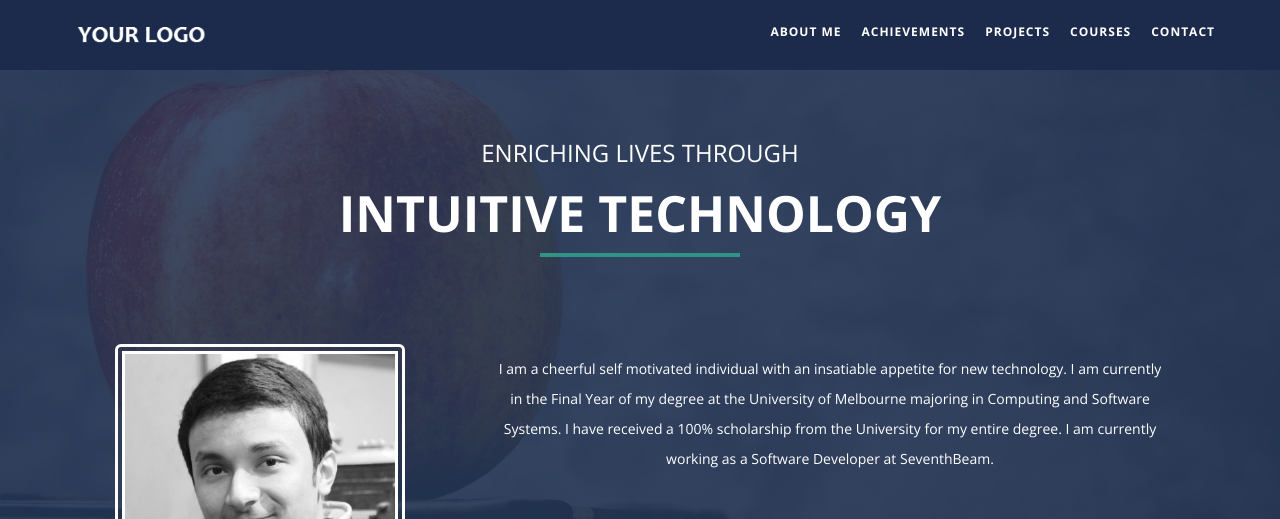
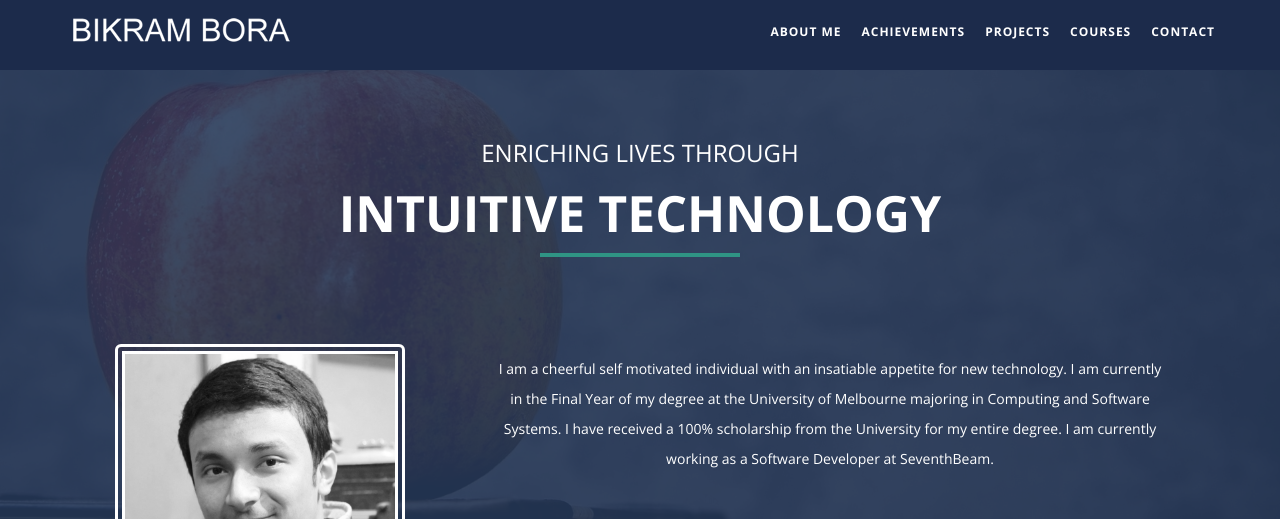
Before and after one commit to bikrambora/profile, a plain HTML site: page index.html in a window 1280 px wide. Shown: the top 519 px of the page. Drawn offline with nearby package versions, Linux system fonts and the light colour scheme.

Commit message:
done for today

```diff
--- a/index.html
+++ b/index.html
@@ -27,7 +27,7 @@
                     <span class="icon-bar"></span>
                     <span class="icon-bar"></span>
                 </button>
-                <a class="navbar-brand" href="#"><img class="logo-custom" src="assets/img/logo180-50.png" alt=""  /></a>
+                <a class="navbar-brand" href="#"><img class="logo-custom" src="assets/img/nameLogo.png" alt=""  /></a>
             </div>
             <div class="navbar-collapse collapse move-me">
                 <ul class="nav navbar-nav navbar-right">
```
Also changed, not shown: assets/img/Social/facebook-icon.png, assets/img/Social/github-icon.png, assets/img/Social/linkedin-icon.png, assets/img/Social/twitter-icon.png, assets/img/Social/youtube-icon.png, assets/img/nameLogo.png (added).
